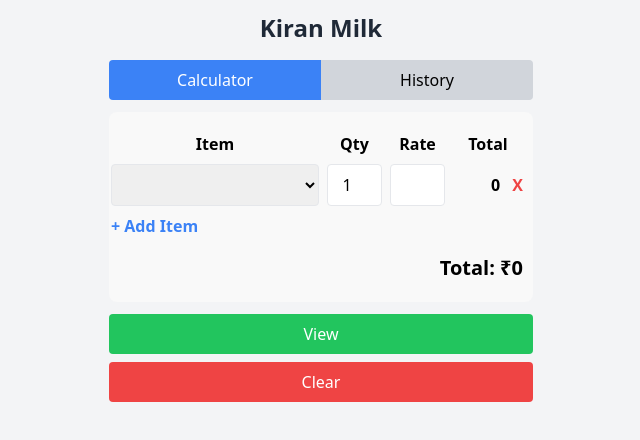
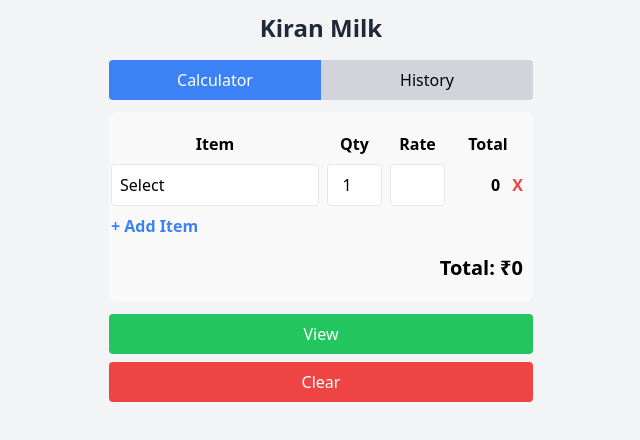
Before and after one commit to prasadnalawade94/milk-dairy-calculator, a Vue app: page / in a window 1280 px wide. Shown: the top 440 px of the page, without its empty margins (319-959 px from the left). Built offline with nearby package versions, Linux system fonts and the light colour scheme.

Commit message:
Fixed UI issues

```diff
--- a/src/components/Calculator.vue
+++ b/src/components/Calculator.vue
@@ -1,5 +1,5 @@
 <script setup>
-import { computed } from 'vue'
+import { computed, ref } from 'vue'
 import { useBillStore } from '../stores/billStore'
 import html2canvas from "html2canvas"
 
@@ -52,15 +52,43 @@ const products = {
 { name: "१ सारथी तुप ", price: 650 },
 { name: "१/२ सारथी तुप", price: 350 },
   ],
-others: [
+  श्रीखंड: [
+{ name: "१०० श्रीखंड", price: 650 },
+{ name: "२०० सारथी श्रीखंड", price: 350 },
+  ],
+   लस्सी: [
+    { name: "लस्सी", price: 25 }
+  ],
+  इतर: [
     { name: "इतर", price: 0 }
   ]
-};
+}
 
 
+/* ---------------- DROPDOWN CONTROL ---------------- */
 
+const openIndex = ref(null)
+const openCategory = ref(null)
 
+function toggleDropdown(index) {
+  openIndex.value = openIndex.value === index ? null : index
+  openCategory.value = null
+}
 
+function toggleCategory(category) {
+  openCategory.value =
+    openCategory.value === category ? null : category
+}
+
+function selectItem(row, item, index) {
+  row.item = item
+  row.price = item.price
+  openIndex.value = null
+  setTimeout(() => {
+    store.addRow()
+  }, 1000)
+
+}
 
 
 
@@ -127,29 +155,47 @@ function takeScreenshot() {
          :key="index"
          class="grid grid-cols-[minmax(65px,1fr)_55px_55px_70px] gap-2 mb-2 items-center">
 
+      <!-- CUSTOM DROPDOWN -->
+      <div class="relative">
 
-<select
-  v-model="row.item"
-  @change="row.price = row.item.price"
-  class="border rounded p-2 w-full"
+        <div
+          class="border rounded p-2 bg-white cursor-pointer"
+          @click="toggleDropdown(index)"
         >
-  <option disabled value="">Select</option>
+          {{ row.item ? row.item.name : "Select" }}
+        </div>
 
-  <optgroup
+        <div
+          v-if="openIndex === index"
+          class="absolute z-50 bg-white border rounded mt-1 w-full max-h-60 overflow-y-auto shadow-lg"
+        >
+          <div
             v-for="(items, category) in products"
             :key="category"
-    :label="category"
+            class="border-b"
           >
-    <option
+            <div
+              class="p-2 font-semibold bg-gray-100 cursor-pointer hover:bg-gray-200"
+              @click="toggleCategory(category)"
+            >
+              {{ category }}
+            </div>
+
+            <div v-if="openCategory === category">
+              <div
                 v-for="p in items"
                 :key="p.name"
-      :value="p"
+                class="p-2 pl-6 hover:bg-blue-100 cursor-pointer"
+                @click="selectItem(row, p, index)"
               >
-      {{ p.name }}
-    </option>
-  </optgroup>
+             <span class="text-gray-500">•</span>    {{ p.name }}
+              </div>
+            </div>
 
-</select>
+          </div>
+        </div>
+
+      </div>
 
   <input   type="number"
         v-model.number="row.qty"
```
Lines whose indentation alone changed are shown as unchanged.
